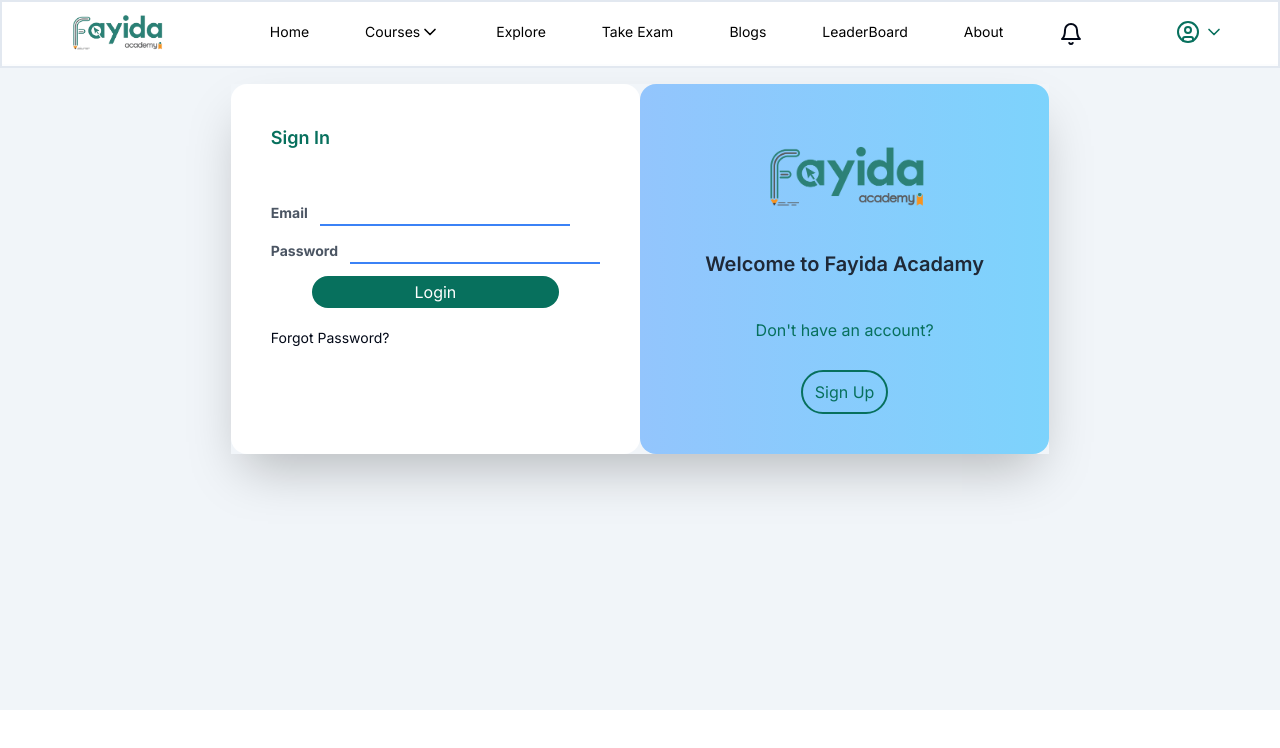
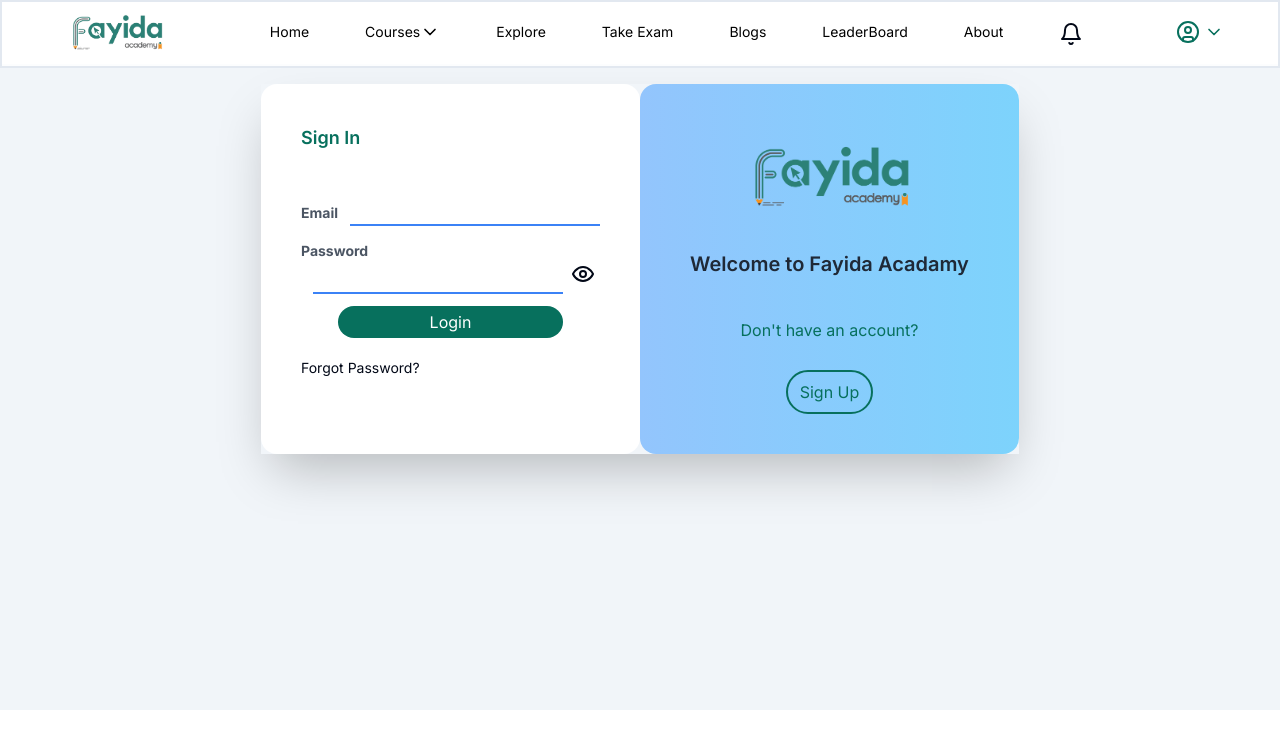
Before and after one commit to Kidyoh/fayda-trial, a Next.js app: page /login in a window 1280 px wide. Shown: the top 748 px of the page. Built offline with nearby package versions, Linux system fonts and the light colour scheme; no server answers.

Commit message:
update: visiblity of password added

```diff
--- a/src/app/login/page.tsx
+++ b/src/app/login/page.tsx
@@ -8,6 +8,7 @@ import { useForm, SubmitHandler } from "react-hook-form";
 import { toast } from "@/components/ui/use-toast";
 import { useRouter } from "next/navigation";
 import Link from "next/link";
+import { Eye, EyeOff } from "lucide-react";
 type zodInputs = {
   email: string;
   password: string;
@@ -15,6 +16,8 @@ type zodInputs = {
 
 export default function LoginPage() {
   const [errorInfo, setErrorInfo] = useState("");
+  const [inputType, setInputType] = useState("password");
+
   const {
     register,
     handleSubmit,
@@ -28,6 +31,7 @@ export default function LoginPage() {
     },
     resolver: zodResolver(signInInfoSchema),
   });
+
   // const handleSubmit = (event: any) => {
   //   event.preventDefault();
 
@@ -122,6 +126,10 @@ export default function LoginPage() {
       });
   };
 
+  const toggleInputType = () => {
+    setInputType(inputType === "password" ? "text" : "password");
+  };
+
   return (
     <div className="w-full flex pb-64  bg-slate-100 p-5 h-full">
       <div className="flex flex-col-reverse smd:grid grid-cols-2  mx-auto shadow-2xl ">
@@ -154,14 +162,22 @@ export default function LoginPage() {
                 <label htmlFor="" className="text-sm text-gray-600 font-bold">
                   Password
                 </label>
-
+                <div className="my-auto space-x-2">
                   <input
                     className="px-2 border-b-2 border-blue-500 "
-                  type="password"
+                    type={inputType}
                     // name="firstName"
                     id="password"
                     {...register("password")}
                   />
+                  <button
+                    className="hover:text-primaryColor"
+                    onClick={toggleInputType}
+                  >
+                    {" "}
+                    {inputType == "password" ? <Eye /> : <EyeOff />}
+                  </button>
+                </div>
               </div>
 
               <div className="w-full flex">
```
Lines whose indentation alone changed are shown as unchanged.
